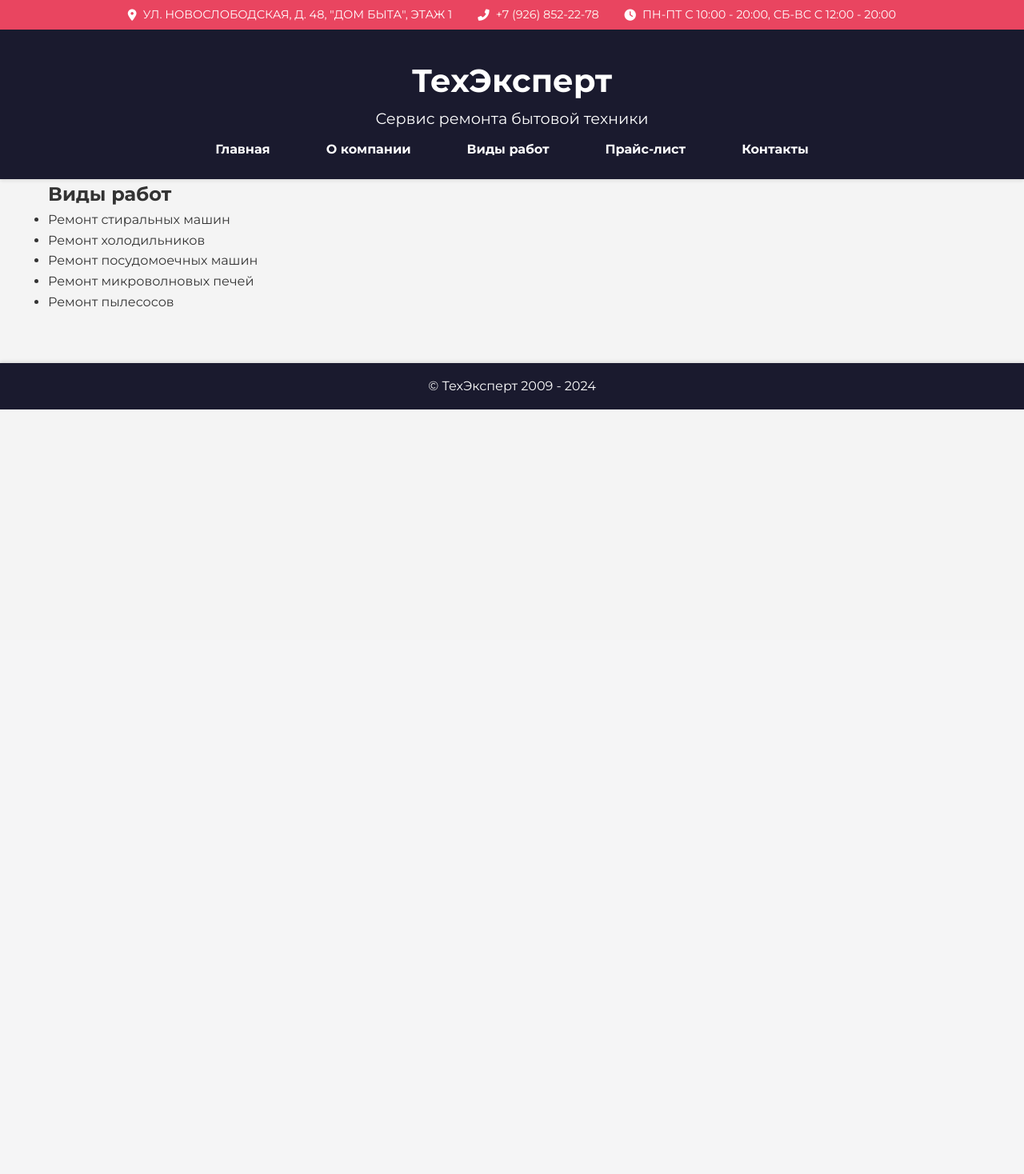
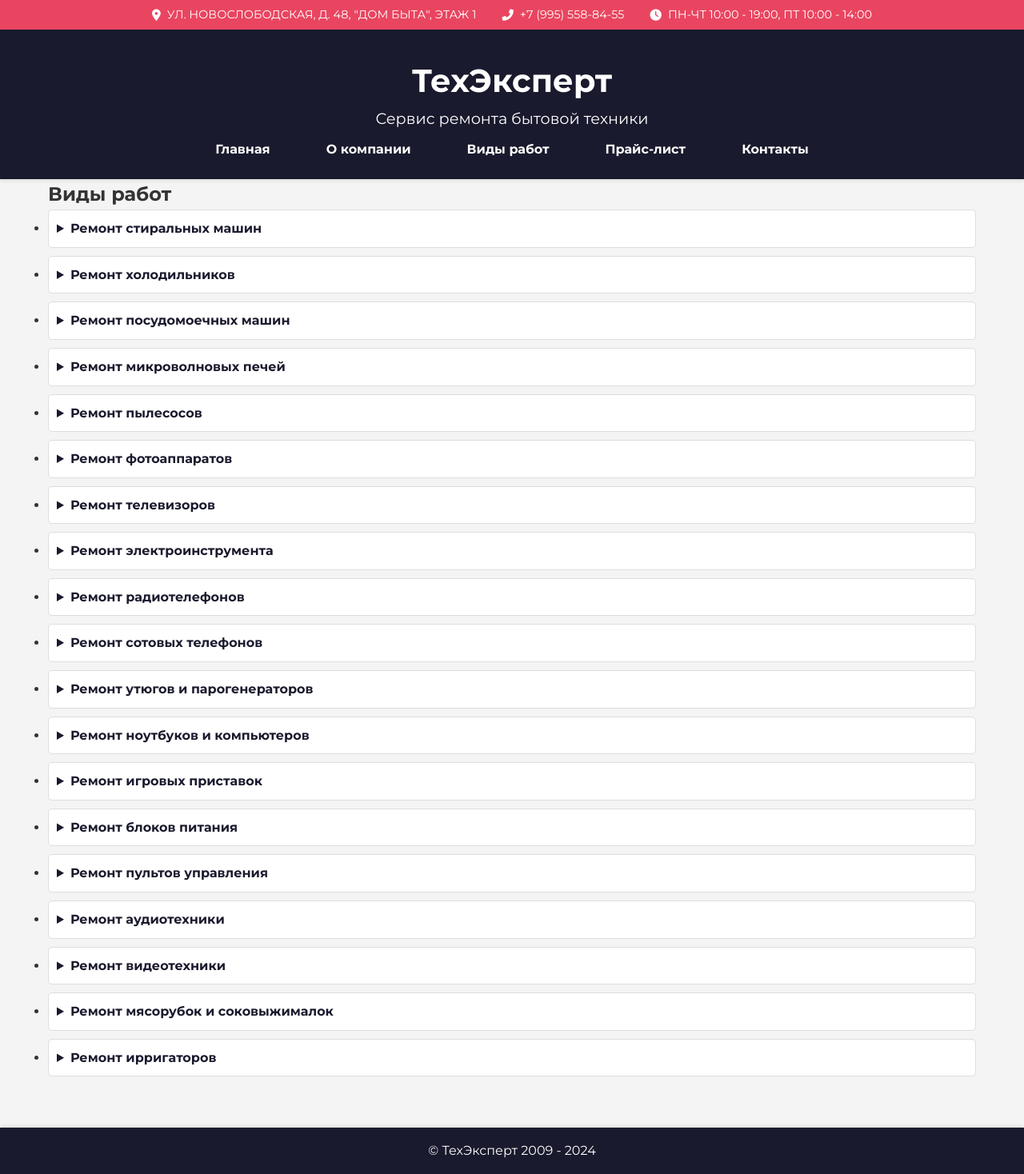
Before and after one commit to 4m00/4m00.github.io, a PHP site: page /services.html in a window 1280 px wide. Shown: the whole page at 80% size. Before the commit the page ends 512 px from the top, so only its background shows below. Run offline with PHP 8.4, Linux system fonts and the light colour scheme.

Commit message:
Add files via upload

```diff
--- a/about.html
+++ b/about.html
@@ -13,8 +13,8 @@
         <div class="container">
             <div class="header-info">
                 <p><i class="fas fa-map-marker-alt"></i> УЛ. НОВОСЛОБОДСКАЯ, Д. 48, "ДОМ БЫТА", ЭТАЖ 1</p>
-                <p><i class="fas fa-phone-alt"></i> <a href="tel:+79268522278">+7 (926) 852-22-78</a></p>
-                <p><i class="fas fa-clock"></i> ПН-ПТ С 10:00 - 20:00, СБ-ВС С 12:00 - 20:00</p>
+                <p><i class="fas fa-phone-alt"></i> <a href="tel:+79955588455">+7 (995) 558-84-55</a></p>
+                <p><i class="fas fa-clock"></i> ПН-ЧТ 10:00 - 19:00, ПТ 10:00 - 14:00</p>
             </div>
         </div>
     </div>
--- a/index.html
+++ b/index.html
@@ -13,8 +13,8 @@
         <div class="container">
             <div class="header-info">
                 <p><i class="fas fa-map-marker-alt"></i> УЛ. НОВОСЛОБОДСКАЯ, Д. 48, "ДОМ БЫТА", ЭТАЖ 1</p>
-                <p><i class="fas fa-phone-alt"></i> <a href="tel:+79268522278">+7 (926) 852-22-78</a></p>
-                <p><i class="fas fa-clock"></i> ПН-ПТ С 10:00 - 20:00, СБ-ВС С 12:00 - 20:00</p>
+                <p><i class="fas fa-phone-alt"></i> <a href="tel:+79955588455">+7 (995) 558-84-55</a></p>
+                <p><i class="fas fa-clock"></i> ПН-ЧТ 10:00 - 19:00, ПТ 10:00 - 14:00</p>
             </div>
         </div>
     </div>
--- a/pricing.html
+++ b/pricing.html
@@ -13,8 +13,8 @@
         <div class="container">
             <div class="header-info">
                 <p><i class="fas fa-map-marker-alt"></i> УЛ. НОВОСЛОБОДСКАЯ, Д. 48, "ДОМ БЫТА", ЭТАЖ 1</p>
-                <p><i class="fas fa-phone-alt"></i> <a href="tel:+79268522278">+7 (926) 852-22-78</a></p>
-                <p><i class="fas fa-clock"></i> ПН-ПТ С 10:00 - 20:00, СБ-ВС С 12:00 - 20:00</p>
+                <p><i class="fas fa-phone-alt"></i> <a href="tel:+79955588455">+7 (995) 558-84-55</a></p>
+                <p><i class="fas fa-clock"></i> ПН-ЧТ 10:00 - 19:00, ПТ 10:00 - 14:00</p>
             </div>
         </div>
     </div>
--- a/services.html
+++ b/services.html
@@ -13,8 +13,8 @@
         <div class="container">
             <div class="header-info">
                 <p><i class="fas fa-map-marker-alt"></i> УЛ. НОВОСЛОБОДСКАЯ, Д. 48, "ДОМ БЫТА", ЭТАЖ 1</p>
-                <p><i class="fas fa-phone-alt"></i> <a href="tel:+79268522278">+7 (926) 852-22-78</a></p>
-                <p><i class="fas fa-clock"></i> ПН-ПТ С 10:00 - 20:00, СБ-ВС С 12:00 - 20:00</p>
+                <p><i class="fas fa-phone-alt"></i> <a href="tel:+79955588455">+7 (995) 558-84-55</a></p>
+                <p><i class="fas fa-clock"></i> ПН-ЧТ 10:00 - 19:00, ПТ 10:00 - 14:00</p>
             </div>
         </div>
     </div>
@@ -33,16 +33,124 @@
         </div>
     </header>
 
-
     <section id="services" class="services">
         <div class="container">
             <h2>Виды работ</h2>
             <ul>
-                <li>Ремонт стиральных машин</li>
-                <li>Ремонт холодильников</li>
-                <li>Ремонт посудомоечных машин</li>
-                <li>Ремонт микроволновых печей</li>
-                <li>Ремонт пылесосов</li>
+                <li>
+                    <details>
+                        <summary>Ремонт стиральных машин</summary>
+                        <p>Мы предлагаем профессиональный ремонт стиральных машин всех марок и моделей. Наши специалисты быстро и качественно устранят любые неисправности.</p>
+                    </details>
+                </li>
+                <li>
+                    <details>
+                        <summary>Ремонт холодильников</summary>
+                        <p>Наши мастера обладают богатым опытом в ремонте холодильного оборудования. Мы гарантируем быстрое и надежное решение проблем с холодильниками.</p>
+                    </details>
+                </li>
+                <li>
+                    <details>
+                        <summary>Ремонт посудомоечных машин</summary>
+                        <p>Если ваша посудомоечная машина не работает должным образом, наши специалисты готовы помочь. Мы выполняем ремонт всех видов посудомоечных машин.</p>
+                    </details>
+                </li>
+                <li>
+                    <details>
+                        <summary>Ремонт микроволновых печей</summary>
+                        <p>Проблемы с микроволновкой? Не беда! Наши мастера быстро диагностируют и устранят любые неисправности в работе микроволновых печей.</p>
+                    </details>
+                </li>
+                <li>
+                    <details>
+                        <summary>Ремонт пылесосов</summary>
+                        <p>Мы предлагаем услуги по ремонту пылесосов различных брендов. Наши специалисты быстро и качественно восстановят работоспособность вашего пылесоса.</p>
+                    </details>
+                </li>
+                <li>
+                    <details>
+                        <summary>Ремонт фотоаппаратов</summary>
+                        <p>Наши мастера специализируются на ремонте фотоаппаратов всех типов и марок. Мы быстро и качественно устраняем любые неисправности.</p>
+                    </details>
+                </li>
+                <li>
+                    <details>
+                        <summary>Ремонт телевизоров</summary>
+                        <p>Мы предлагаем профессиональный ремонт телевизоров любой сложности. Наши специалисты быстро диагностируют и устраняют проблемы.</p>
+                    </details>
+                </li>
+                <li>
+                    <details>
+                        <summary>Ремонт электроинструмента</summary>
+                        <p>Наши мастера обладают богатым опытом в ремонте электроинструмента. Мы гарантируем быстрое и надежное решение проблем.</p>
+                    </details>
+                </li>
+                <li>
+                    <details>
+                        <summary>Ремонт радиотелефонов</summary>
+                        <p>Мы предлагаем услуги по ремонту радиотелефонов различных брендов. Наши специалисты быстро и качественно восстановят работоспособность вашего устройства.</p>
+                    </details>
+                </li>
+                <li>
+                    <details>
+                        <summary>Ремонт сотовых телефонов</summary>
+                        <p>Наши мастера специализируются на ремонте сотовых телефонов всех марок и моделей. Мы быстро и качественно устраняем любые неисправности.</p>
+                    </details>
+                </li>
+                <li>
+                    <details>
+                        <summary>Ремонт утюгов и парогенераторов</summary>
+                        <p>Мы предлагаем профессиональный ремонт утюгов и парогенераторов. Наши специалисты быстро и качественно устранят любые неисправности.</p>
+                    </details>
+                </li>
+                <li>
+                    <details>
+                        <summary>Ремонт ноутбуков и компьютеров</summary>
+                        <p>Наши мастера обладают богатым опытом в ремонте ноутбуков и компьютеров. Мы гарантируем быстрое и надежное решение проблем.</p>
+                    </details>
+                </li>
+                <li>
+                    <details>
+                        <summary>Ремонт игровых приставок</summary>
+                        <p>Мы предлагаем услуги по ремонту игровых приставок различных брендов. Наши специалисты быстро и качественно восстановят работоспособность вашего устройства.</p>
+                    </details>
+                </li>
+                <li>
+                    <details>
+                        <summary>Ремонт блоков питания</summary>
+                        <p>Наши мастера специализируются на ремонте блоков питания всех типов и марок. Мы быстро и качественно устраняем любые неисправности.</p>
+                    </details>
+                </li>
+                <li>
+                    <details>
+                        <summary>Ремонт пультов управления</summary>
+                        <p>Мы предлагаем профессиональный ремонт пультов управления. Наши специалисты быстро и качественно устранят любые неисправности.</p>
+                    </details>
+                </li>
+                <li>
+                    <details>
+                        <summary>Ремонт аудиотехники</summary>
+                        <p>Наши мастера обладают богатым опытом в ремонте аудиотехники. Мы гарантируем быстрое и надежное решение проблем.</p>
+                    </details>
+                </li>
+                <li>
+                    <details>
+                        <summary>Ремонт видеотехники</summary>
+                        <p>Мы предлагаем услуги по ремонту видеотехники различных брендов. Наши специалисты быстро и качественно восстановят работоспособность вашего устройства.</p>
+                    </details>
+                </li>
+                <li>
+                    <details>
+                        <summary>Ремонт мясорубок и соковыжималок</summary>
+                        <p>Наши мастера специализируются на ремонте мясорубок и соковыжималок всех марок и моделей. Мы быстро и качественно устраняем любые неисправности.</p>
+                    </details>
+                </li>
+                <li>
+                    <details>
+                        <summary>Ремонт ирригаторов</summary>
+                        <p>Мы предлагаем профессиональный ремонт ирригаторов. Наши специалисты быстро и качественно устранят любые неисправности.</p>
+                    </details>
+                </li>
             </ul>
         </div>
     </section>
--- a/styles.css
+++ b/styles.css
@@ -391,6 +391,14 @@ footer p {
 }
 
 /* Contact section styles */
+.contact {
+  text-align: center; /* Центрирование текста в секции */
+}
+
+.contact h1 {
+  font-size: 2.5rem; /* Adjust this size if necessary */
+}
+
 .contact ul {
   list-style: none;
   padding: 0;
@@ -449,3 +457,27 @@ footer p {
   color: var(--primary-color);
   margin-right: 0.5rem;
 }
+
+.services details {
+  border: 1px solid #ddd;
+  border-radius: 5px;
+  padding: 10px;
+  margin-bottom: 10px;
+  background-color: #fff;
+  transition: background-color 0.3s ease;
+}
+
+.services details:hover {
+  background-color: #f9f9f9;
+}
+
+.services summary {
+  font-weight: bold;
+  cursor: pointer;
+  color: var(--primary-color);
+}
+
+.services p {
+  margin-top: 10px;
+  color: #333333;
+}
```
Also changed, not shown: contact.html (+7 -7 lines), send_email.php (+18 -21 lines).
